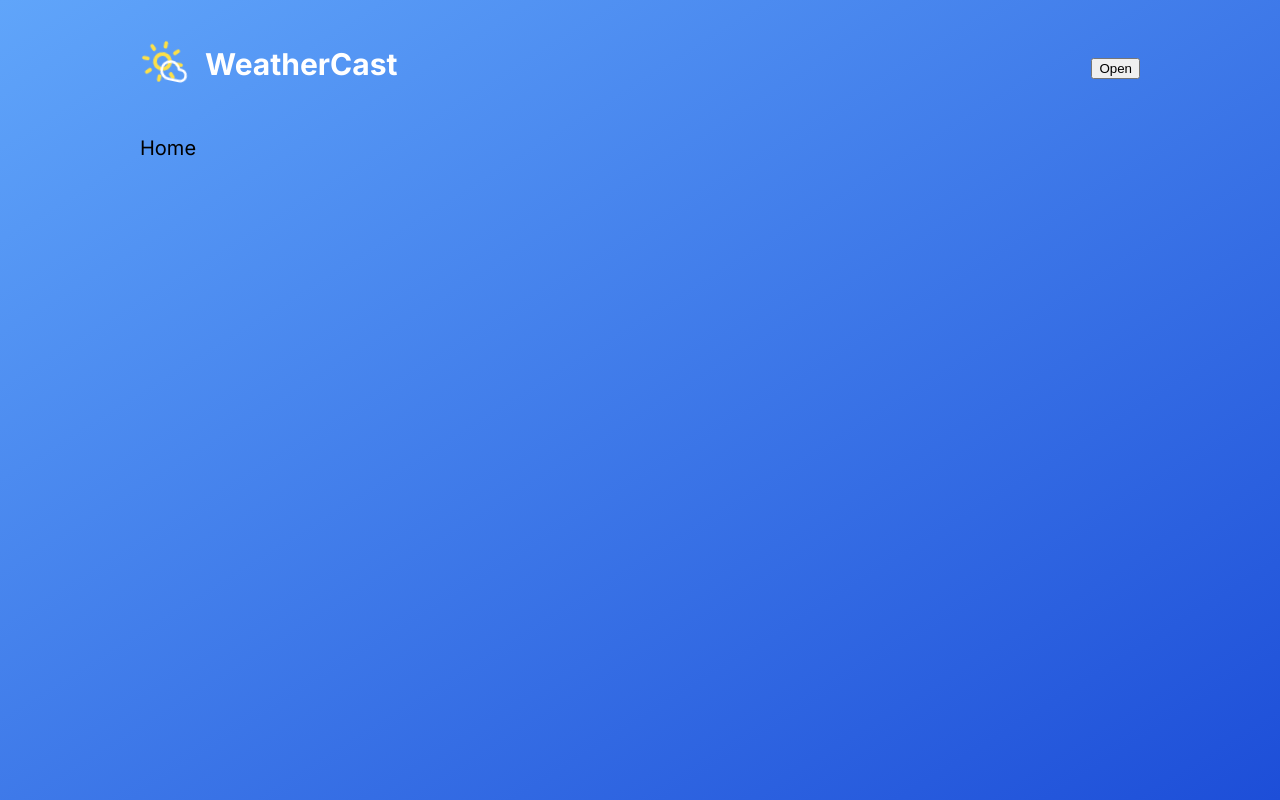
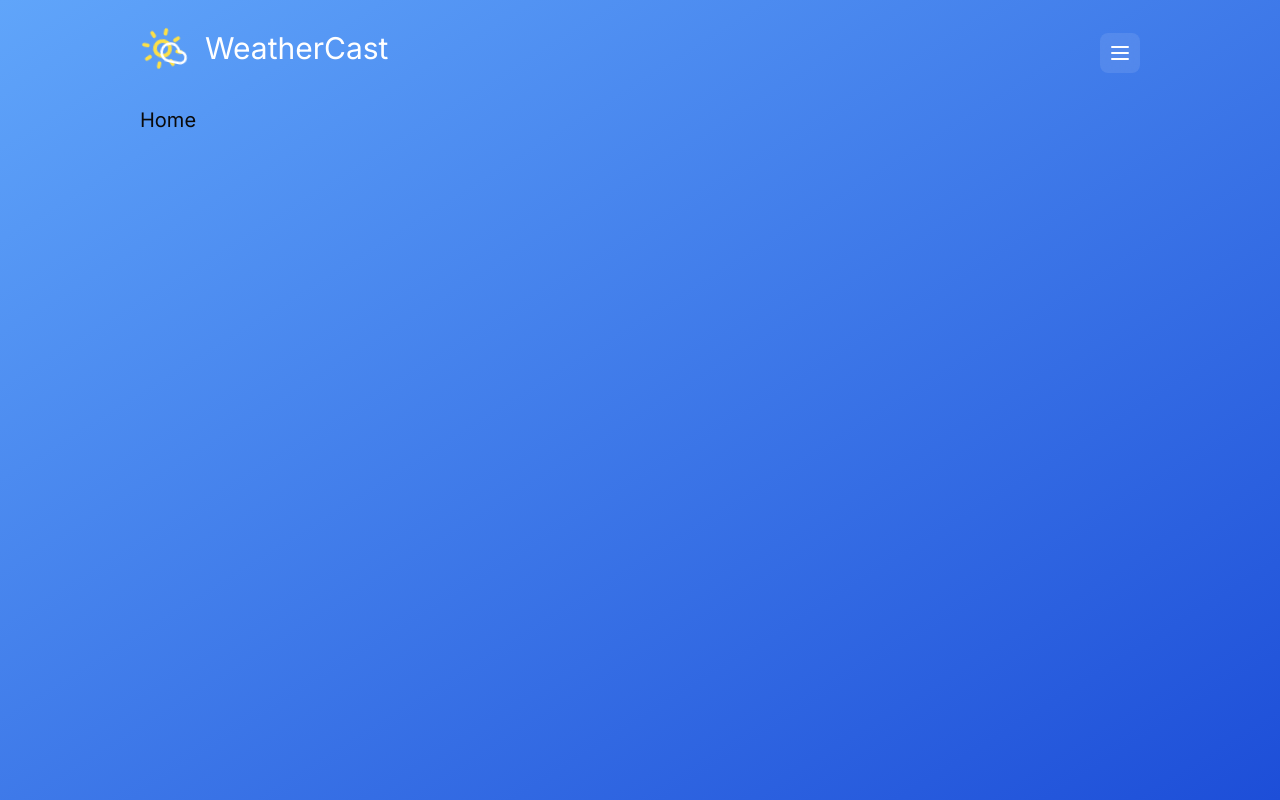
Before and after one commit to Prekel19/weather-cast, a React (Vite) app: page / in a window 1280 px wide. Built offline with nearby package versions, Linux system fonts and the light colour scheme.

Commit message:
Header is completed at this moment

```diff
--- a/src/components/MenuButton/MenuButton.tsx
+++ b/src/components/MenuButton/MenuButton.tsx
@@ -2,22 +2,24 @@ import {
   DropdownMenu,
   DropdownMenuContent,
   DropdownMenuItem,
-  DropdownMenuLabel,
-  DropdownMenuSeparator,
   DropdownMenuTrigger,
-} from "@/components/ui/dropdown-menu";
+} from "@/components/ui/dropdown-menu/dropdown-menu";
+import MenuIcon from "../../assets/icons/hamburger-menu.svg";
+import "./menubutton.scss";
 
 export const MenuButton = () => {
   return (
     <DropdownMenu>
-      <DropdownMenuTrigger>Open</DropdownMenuTrigger>
-      <DropdownMenuContent>
-        <DropdownMenuLabel>My Account</DropdownMenuLabel>
-        <DropdownMenuSeparator />
-        <DropdownMenuItem>Profile</DropdownMenuItem>
-        <DropdownMenuItem>Billing</DropdownMenuItem>
-        <DropdownMenuItem>Team</DropdownMenuItem>
-        <DropdownMenuItem>Subscription</DropdownMenuItem>
+      <DropdownMenuTrigger className="menu-button">
+        <img src={MenuIcon} alt="Hamburger menu icon" />
+      </DropdownMenuTrigger>
+      <DropdownMenuContent className="menu-button_content" align="end">
+        <DropdownMenuItem className="menu-button_content-item">Home</DropdownMenuItem>
+        <DropdownMenuItem className="menu-button_content-item">
+          Weather Map
+        </DropdownMenuItem>
+        <DropdownMenuItem className="menu-button_content-item">Settings</DropdownMenuItem>
+        <DropdownMenuItem className="menu-button_content-item">About</DropdownMenuItem>
       </DropdownMenuContent>
     </DropdownMenu>
   );
--- /dev/null
+++ b/src/components/MenuButton/menubutton.scss
@@ -0,0 +1,33 @@
+@use "../../styles//constants" as c;
+
+@mixin bluredBackground {
+  background-color: #ffffff1a;
+  backdrop-filter: blur(12px);
+}
+
+.menu-button {
+  @include bluredBackground();
+  padding: 0.4rem;
+  border-radius: 8px;
+  transition: all 0.2s ease-in-out;
+
+  &:hover {
+    background-color: #fff3;
+  }
+
+  &_content {
+    @include bluredBackground();
+    padding: 0;
+    border: none;
+
+    &-item {
+      color: c.$font-color;
+      padding: 0.6rem 0.8rem;
+      border-radius: 0;
+
+      &:hover {
+        background-color: #fff3;
+      }
+    }
+  }
+}
--- a/src/main.tsx
+++ b/src/main.tsx
@@ -2,6 +2,7 @@ import { StrictMode } from "react";
 import { createRoot } from "react-dom/client";
 import App from "./App.tsx";
 import "./styles/global.scss";
+import "./styles/index.css";
 
 createRoot(document.getElementById("root")!).render(
   <StrictMode>
--- a/src/styles/global.scss
+++ b/src/styles/global.scss
@@ -17,6 +17,10 @@ a {
   text-decoration: none !important;
 }
 
+button {
+  cursor: pointer !important;
+}
+
 #root {
   max-width: 1000px;
   margin: 0 auto;
```
Also changed, not shown: src/components/ui/dropdown-menu/dropdown-menu.tsx (renamed from src/components/ui/dropdown-menu.tsx).
